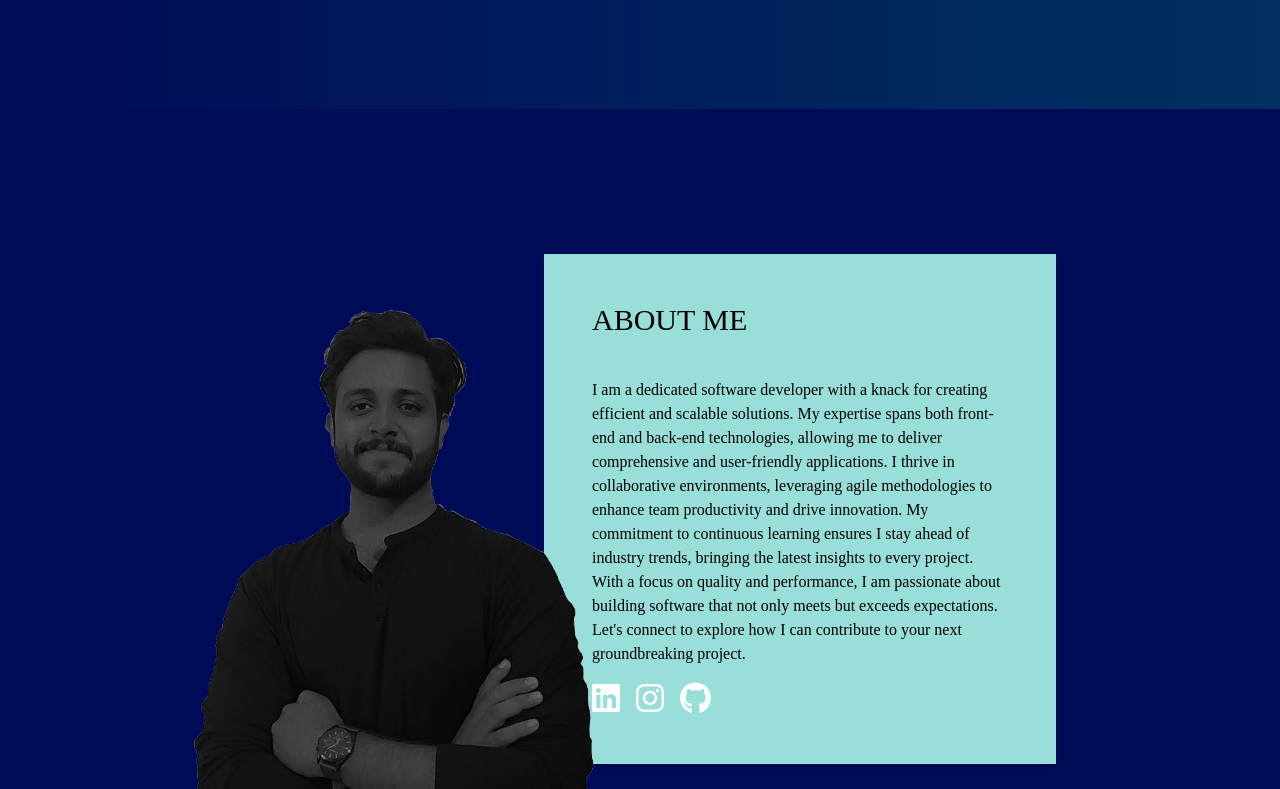
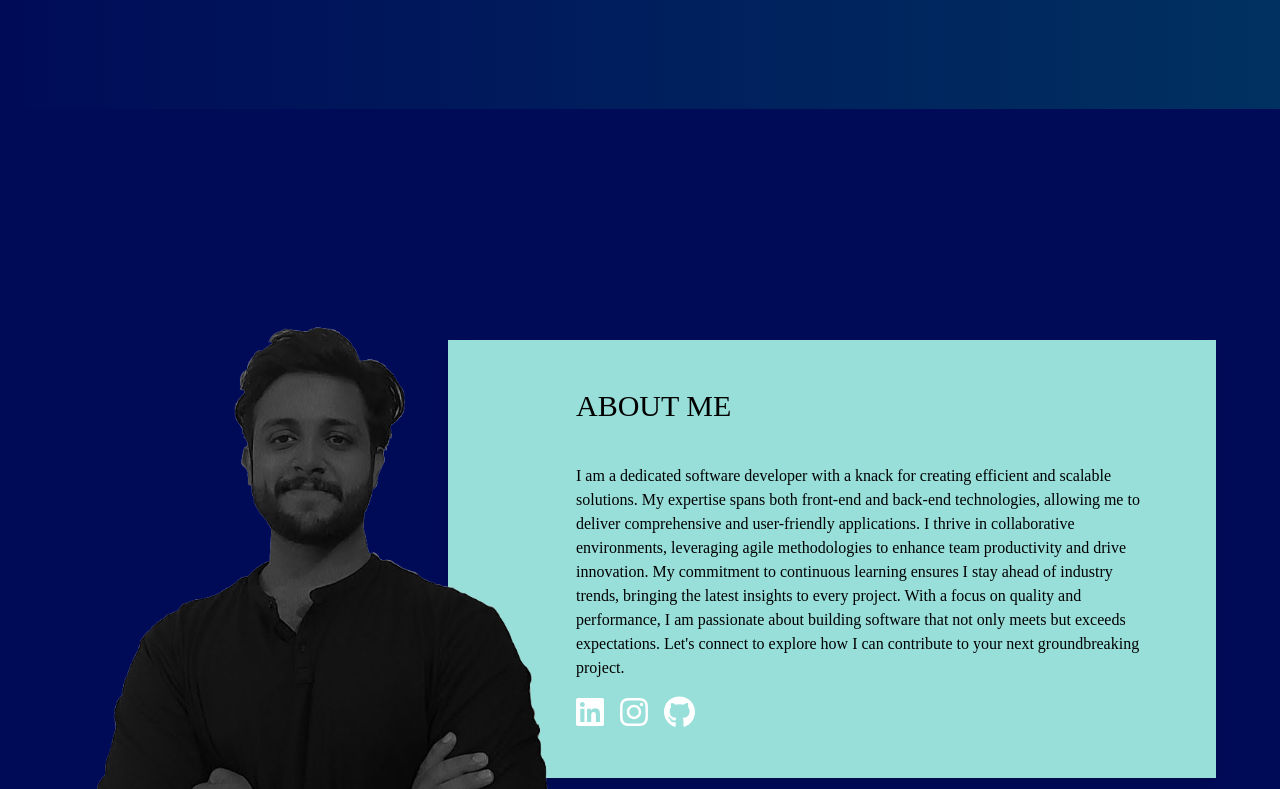
Before and after one commit to amwn1/portfolioA, a React (Create React App) app: page / in a window 1280 px wide. Shown: the part 691-1480 px from the top of the page. Built offline with nearby package versions, Linux system fonts and the light colour scheme; a web font is replaced by a local one.

Commit message:
making the image responsive

```diff
--- a/src/components/aboutme.tsx
+++ b/src/components/aboutme.tsx
@@ -9,16 +9,23 @@ const AboutMe: React.FC = () => {
       {/* Container for Image and Content */}
       <div className="flex items-center justify-center relative max-w-6xl mx-auto">
         {/* Image */}
-        <div className="relative">
+        <div className="relative hidden md:block">
           <img
             src={profileImage}
             alt="Profile"
-            className="w-[300px] md:w-[400px] h-auto object-cover z-20 relative"
-            style={{ transform: 'translateX(-30px)' }}
+            className="w-[300px] md:w-[400px] lg:w-[500px] h-auto object-cover z-20 relative"
+            style={{ transform: 'translateX(25px)' }}
           />
         </div>
+
         {/* Content Box */}
-        <div className="bg-[#98DED9] p-8 md:p-12 shadow-lg max-w-lg z-10 relative ml-[-50px] md:ml-[-80px]">
+        <div className="bg-[#98DED9] p-8 md:p-12 shadow-lg w-full max-w-3xl z-10 relative ml-[-50px] md:ml-[-80px] flex">
+          {/* Example Text */}
+          <div className="flex-none mr-4 md:mr-20">
+            <p></p>
+          </div>
+          {/* About Me Content */}
+          <div className="mr-4">
             <h1 className="text-3xl font-kalnia mb-10">ABOUT ME</h1>
             <p className="text-md font-joan">
               I am a dedicated software developer with a knack for creating efficient and scalable solutions. My expertise spans both front-end and back-end technologies, allowing me to deliver comprehensive and user-friendly applications. I thrive in collaborative environments, leveraging agile methodologies to enhance team productivity and drive innovation. My commitment to continuous learning ensures I stay ahead of industry trends, bringing the latest insights to every project. With a focus on quality and performance, I am passionate about building software that not only meets but exceeds expectations. Let's connect to explore how I can contribute to your next groundbreaking project.
@@ -37,6 +44,7 @@ const AboutMe: React.FC = () => {
           </div>
         </div>
       </div>
+    </div>
   );
 };
 
```
Lines whose indentation alone changed are shown as unchanged.
